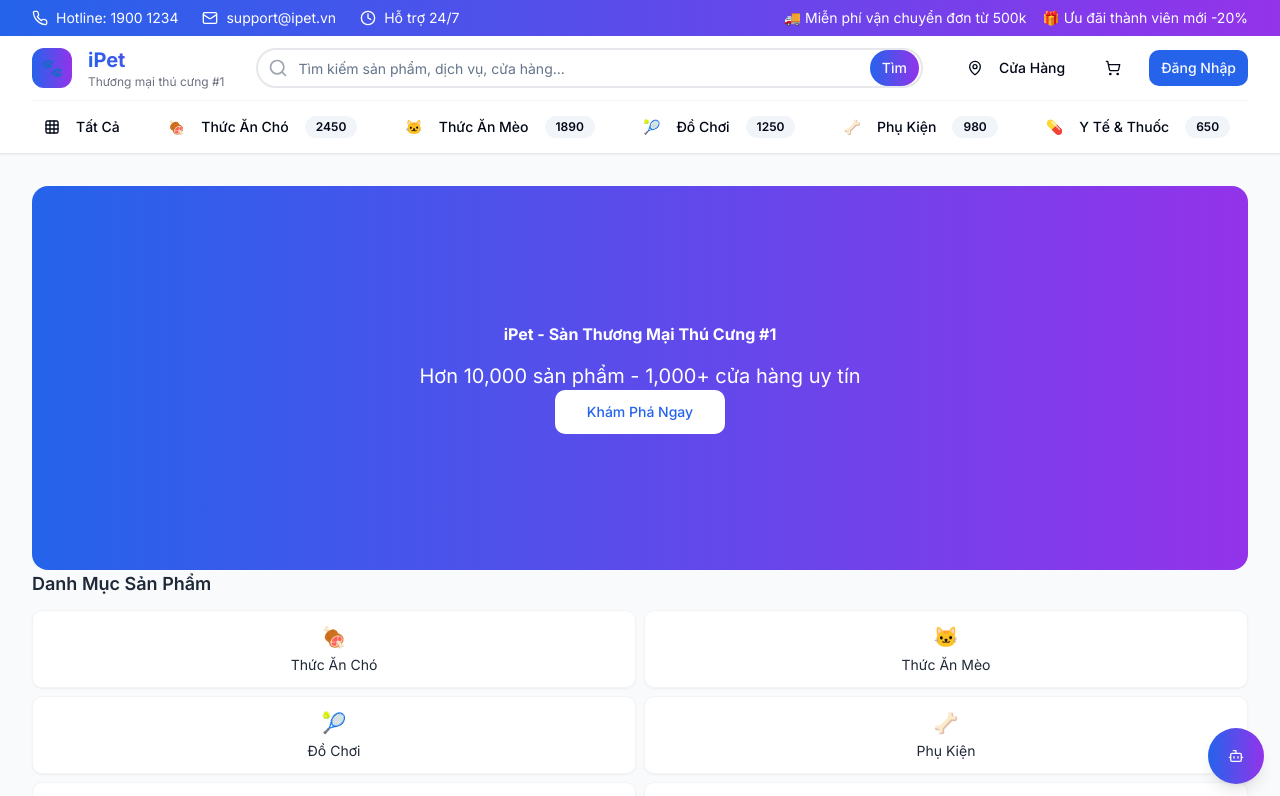
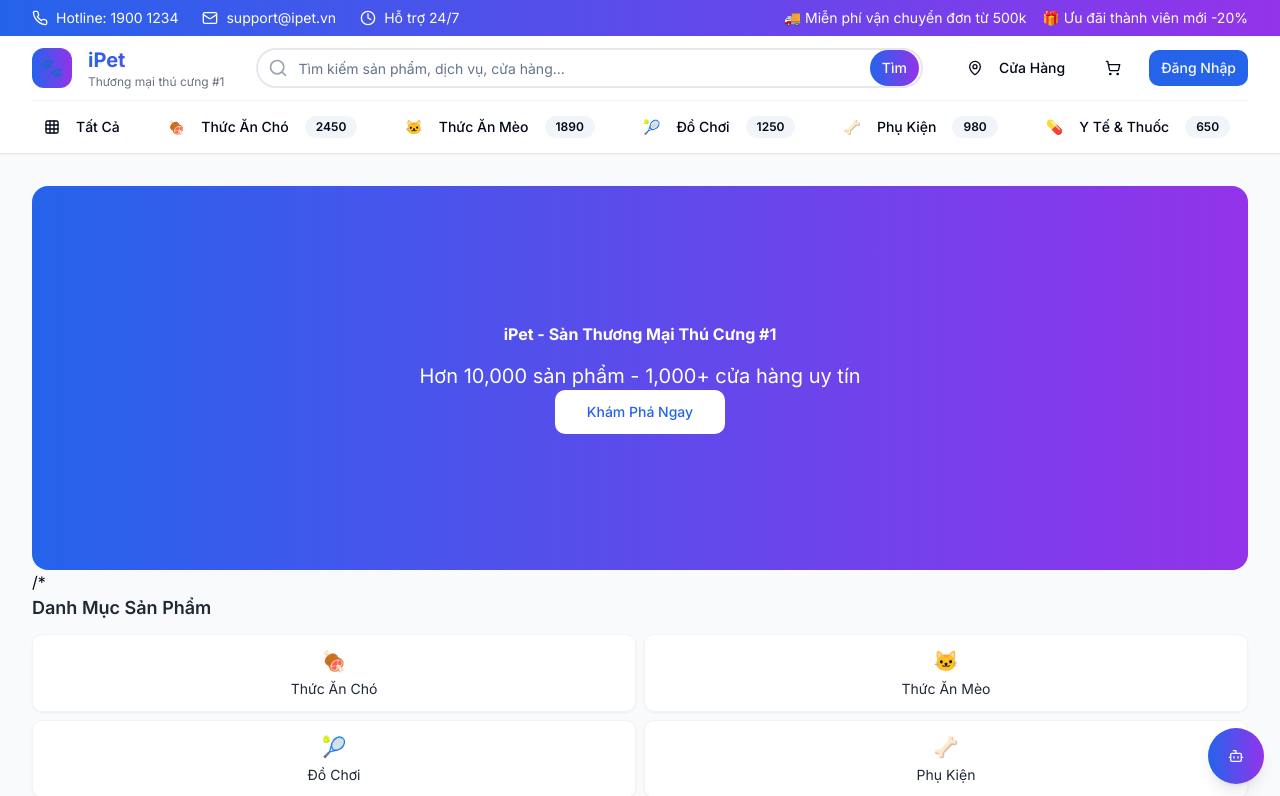
Before and after one commit to DucThang30/iPet, a Next.js app in the folder iPet/: page / in a window 1280 px wide. Shown: the top 796 px of the page. Built offline with nearby package versions, Linux system fonts and the light colour scheme.

Commit message:
Update HomeView.tsx

```diff
--- a/iPet/views/HomeView.tsx
+++ b/iPet/views/HomeView.tsx
@@ -52,7 +52,7 @@ export default function HomeView({
         </div>
       </section>
 
-      {/* Categories */}
+    /*  {/* Categories */}
     <section>
   <h2 className="text-lg font-semibold mb-3 text-gray-800">Danh Mục Sản Phẩm</h2>
   <div className="grid grid-cols-2 md:grid-cols-3 lg:grid-cols-6 gap-2">
@@ -70,7 +70,7 @@ export default function HomeView({
     ))}
   </div>
 </section>
-
+*/
 
       {/* Featured Products */}
       <section>
```
